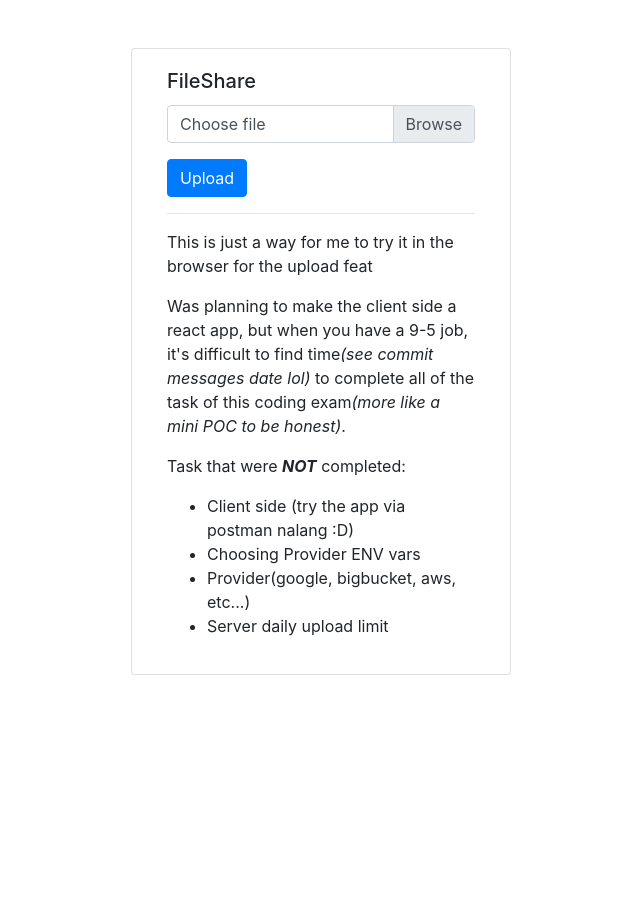
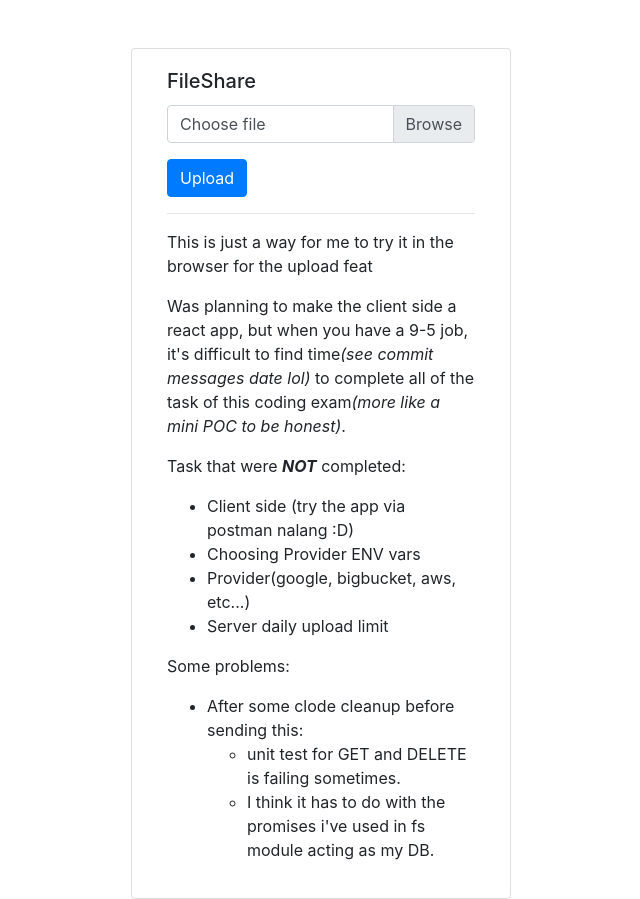
Before and after one commit to nbagonoc/sw, a website: page public/index.html in a window 1280 px wide. Shown: the whole page, without its empty margins (319-959 px from the left). Before the commit the page ends 800 px from the top, so only its background shows below. Drawn offline with nearby package versions, Linux system fonts and the light colour scheme.

Commit message:
final message. need to work nah on my 9-5 Job lol

```diff
--- a/public/index.html
+++ b/public/index.html
@@ -32,6 +32,14 @@
                     <li>Provider(google, bigbucket, aws, etc...)</li>
                     <li>Server daily upload limit</li>
                 </ul>
+                <p class="card-text">Some problems:</p>
+                <ul>
+                    <li>After some clode cleanup before sending this:</li>
+                    <ul>
+                        <li>unit test for GET and DELETE is failing sometimes.</li>
+                        <li>I think it has to do with the promises i've used in fs module acting as my DB.</li>
+                    </ul>
+                </ul>
                 </div>
             </div>
         </div>
--- a/src/controllers/filesController.js
+++ b/src/controllers/filesController.js
@@ -63,7 +63,7 @@ const getFile = async (req, res) => {
 // DELETE - using privateKey
 // ------------------------------- //
 const deleteFile = (req, res) => {
-    jsonReader(dataPath, (err, data) => {
+    jsonReader(dataPath, (err, data)=> {
         if (err) throw err
         let files = data
         const pk = req.params.privateKey
@@ -76,7 +76,7 @@ const deleteFile = (req, res) => {
         let newObject = files.filter(file => file.privateKey !== pk)
         // remove data from JSON
         fs.writeFile(dataPath, JSON.stringify(newObject, null, 2), err => {
-            err ? console.log(err) : console.log('file successfully removed!')
+            // err ? console.log(err) : console.log('file successfully removed!')
         })
         return res.json({success:true})
     })
```
Also changed, not shown: index.js (+0 -7 lines).
